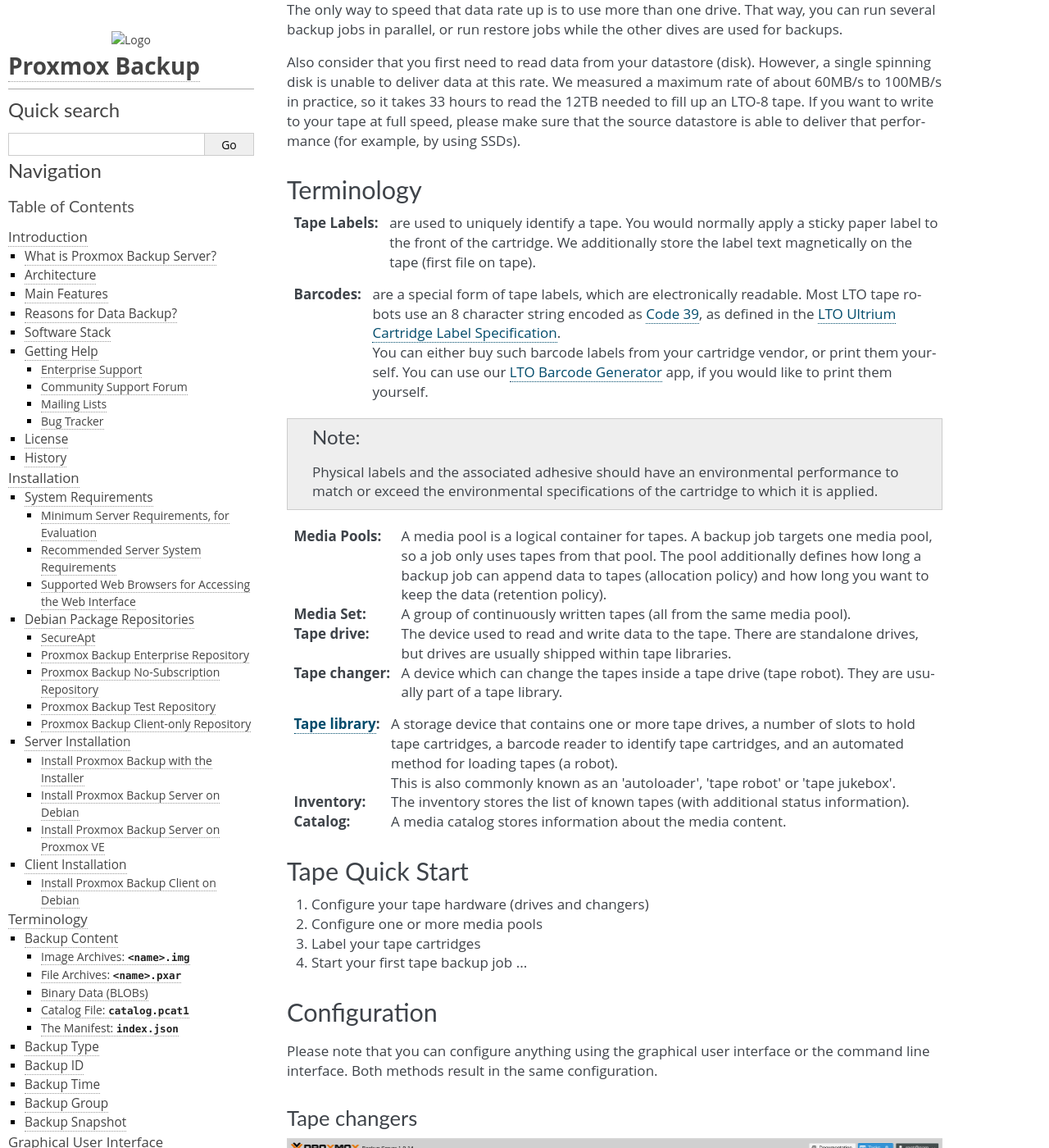
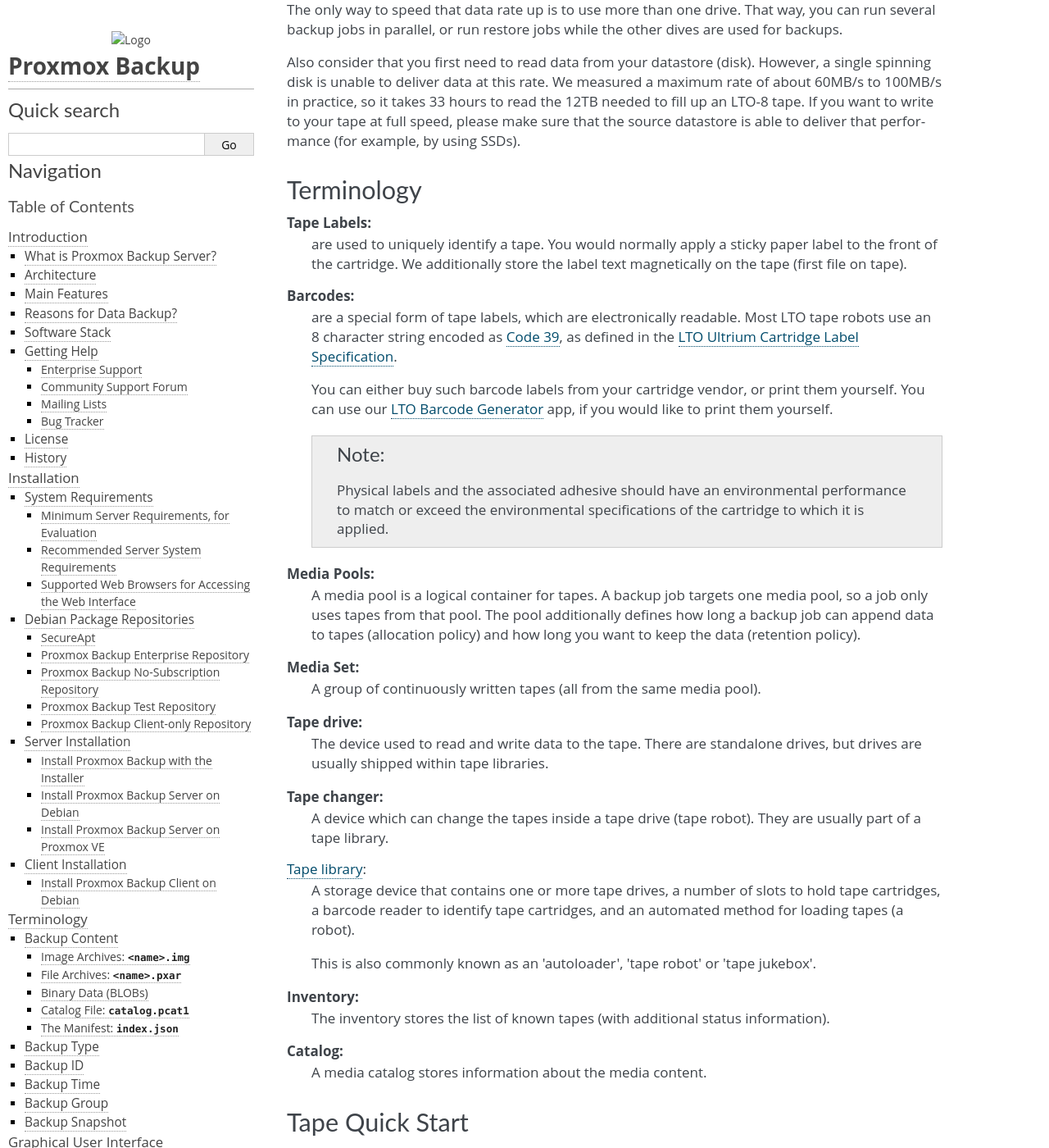
Before and after one commit to proxmox/proxmox-backup, a Sphinx documentation site: the page built from docs/tape-backup.rst, in a window 1280 px wide and 1400 px high, scrolled down 2252 px. Shown: the whole window at 82% size. Built offline with Sphinx 7.4.7, drawn with Linux system fonts in a browser that asks for light colours; part of the change alters nothing that is shown.

```diff
--- a/docs/tape-backup.rst
+++ b/docs/tape-backup.rst
@@ -102,9 +102,10 @@ datastore is able to deliver that performance (for example, by using SSDs).
 Terminology
 -----------
 
-:Tape Labels: are used to uniquely identify a tape. You would normally apply a
-   sticky paper label to the front of the cartridge. We additionally store the
-   label text magnetically on the tape (first file on tape).
+**Tape Labels:**
+  are used to uniquely identify a tape. You would normally apply a
+  sticky paper label to the front of the cartridge. We additionally
+  store the label text magnetically on the tape (first file on tape).
 
 .. _Code 39: https://en.wikipedia.org/wiki/Code_39
 
@@ -112,47 +113,55 @@ Terminology
 
 .. _LTO Barcode Generator: lto-barcode/index.html
 
-:Barcodes: are a special form of tape labels, which are electronically
-   readable. Most LTO tape robots use an 8 character string encoded as
-   `Code 39`_, as defined in the `LTO Ultrium Cartridge Label
-   Specification`_.
+**Barcodes:**
+  are a special form of tape labels, which are electronically
+  readable. Most LTO tape robots use an 8 character string encoded as
+  `Code 39`_, as defined in the `LTO Ultrium Cartridge Label
+  Specification`_.
 
-   You can either buy such barcode labels from your cartridge vendor,
-   or print them yourself. You can use our `LTO Barcode Generator`_
-   app, if you would like to print them yourself.
+  You can either buy such barcode labels from your cartridge vendor,
+  or print them yourself. You can use our `LTO Barcode Generator`_
+  app, if you would like to print them yourself.
 
-.. Note:: Physical labels and the associated adhesive should have an
-   environmental performance to match or exceed the environmental
-   specifications of the cartridge to which it is applied.
+  .. Note:: Physical labels and the associated adhesive should have an
+     environmental performance to match or exceed the environmental
+     specifications of the cartridge to which it is applied.
 
-:Media Pools: A media pool is a logical container for tapes. A backup
-   job targets one media pool, so a job only uses tapes from that
-   pool. The pool additionally defines how long a backup job can
-   append data to tapes (allocation policy) and how long you want to
-   keep the data (retention policy).
+**Media Pools:**
+  A media pool is a logical container for tapes. A backup job targets
+  one media pool, so a job only uses tapes from that pool. The pool
+  additionally defines how long a backup job can append data to tapes
+  (allocation policy) and how long you want to keep the data
+  (retention policy).
 
-:Media Set: A group of continuously written tapes (all from the same
-   media pool).
+**Media Set:**
+  A group of continuously written tapes (all from the same media pool).
 
-:Tape drive: The device used to read and write data to the tape. There
-   are standalone drives, but drives are usually shipped within tape libraries.
+**Tape drive:**
+  The device used to read and write data to the tape. There are
+  standalone drives, but drives are usually shipped within tape
+  libraries.
 
-:Tape changer: A device which can change the tapes inside a tape drive
-   (tape robot). They are usually part of a tape library.
+**Tape changer:**
+  A device which can change the tapes inside a tape drive (tape
+  robot). They are usually part of a tape library.
 
 .. _Tape Library: https://en.wikipedia.org/wiki/Tape_library
 
-:`Tape library`_: A storage device that contains one or more tape drives,
-   a number of slots to hold tape cartridges, a barcode reader to
-   identify tape cartridges, and an automated method for loading tapes
-   (a robot).
+`Tape library`_:
+  A storage device that contains one or more tape drives, a number of
+  slots to hold tape cartridges, a barcode reader to identify tape
+  cartridges, and an automated method for loading tapes (a robot).
 
-   This is also commonly known as an 'autoloader', 'tape robot' or 'tape jukebox'.
+  This is also commonly known as an 'autoloader', 'tape robot' or
+  'tape jukebox'.
 
-:Inventory: The inventory stores the list of known tapes (with
-   additional status information).
+**Inventory:**
+  The inventory stores the list of known tapes (with additional status
+  information).
 
-:Catalog: A media catalog stores information about the media content.
+**Catalog:**
+  A media catalog stores information about the media content.
 
 
 Tape Quick Start
```
